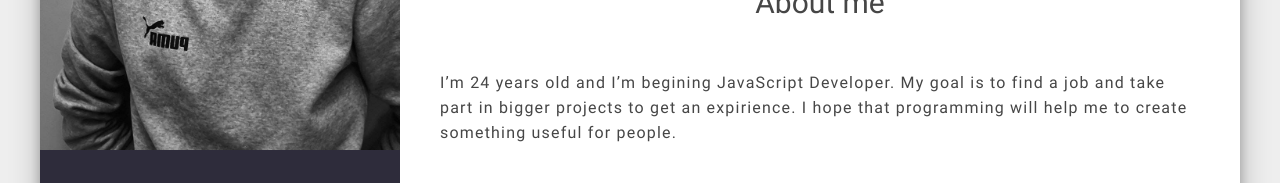
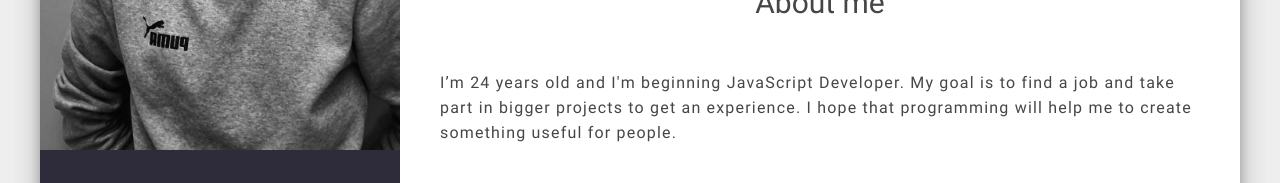
Before and after one commit to MikhailStn/cv, a plain HTML site: page index.html in a window 1280 px wide. Shown: the part 350-533 px from the top of the page. Drawn offline with Linux system fonts and the light colour scheme.

Commit message:
fix: fib mistakes

```diff
--- a/index.html
+++ b/index.html
@@ -29,7 +29,7 @@
             </div>
             <div class="about">
                 <h2 class="about__title">About me</h2>
-                <p class="about__text">I’m 24 years old and I’m begining JavaScript Developer. My goal is to find a job and take part in bigger projects to get an expirience. I hope that programming will help me to create something useful for people.</p>
+                <p class="about__text">I’m 24 years old and I'm beginning JavaScript Developer. My goal is to find a job and take part in bigger projects to get an experience. I hope that programming will help me to create something useful for people.</p>
             </div>
             <div class="skills">
                 <h2 class="skills__title">Skills</h2>
```
